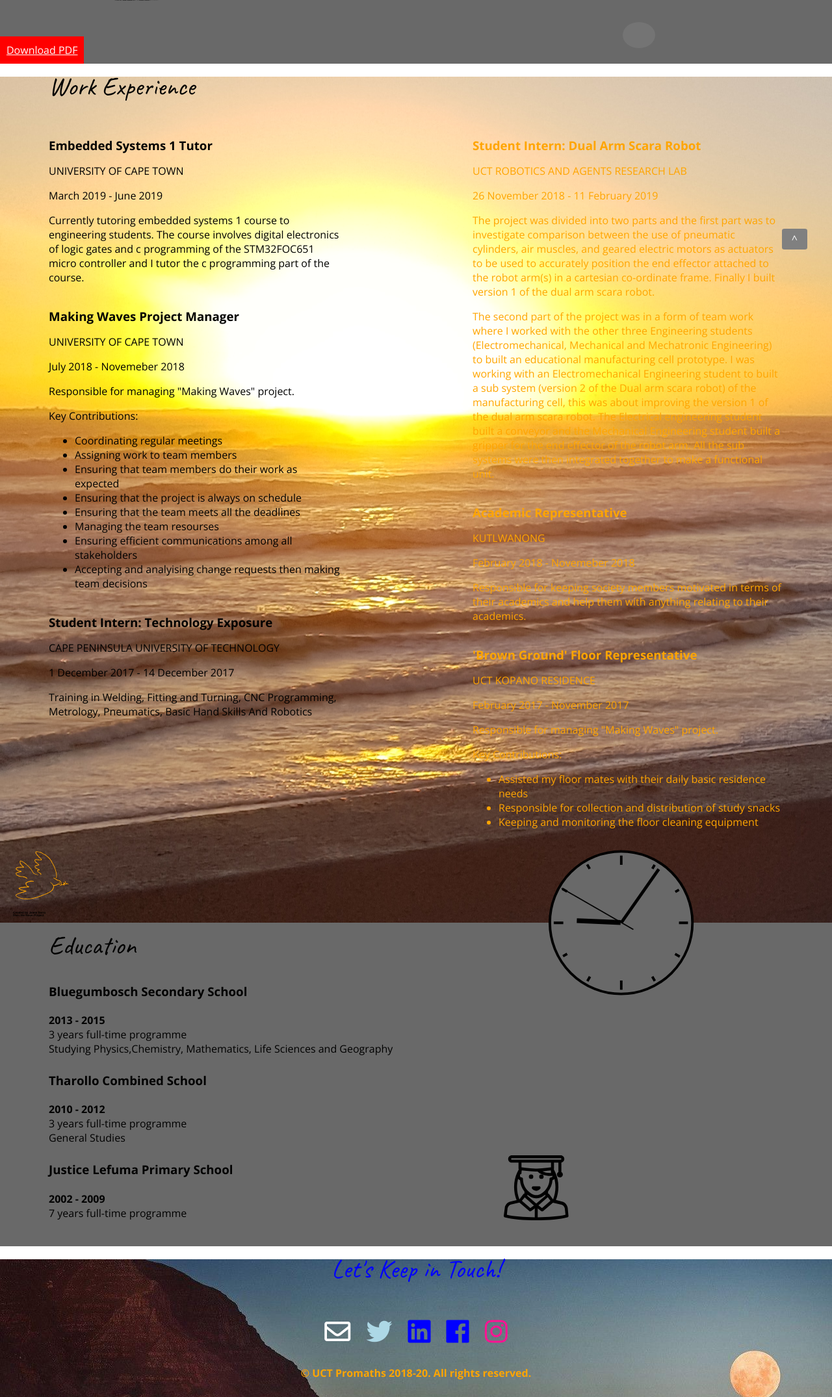
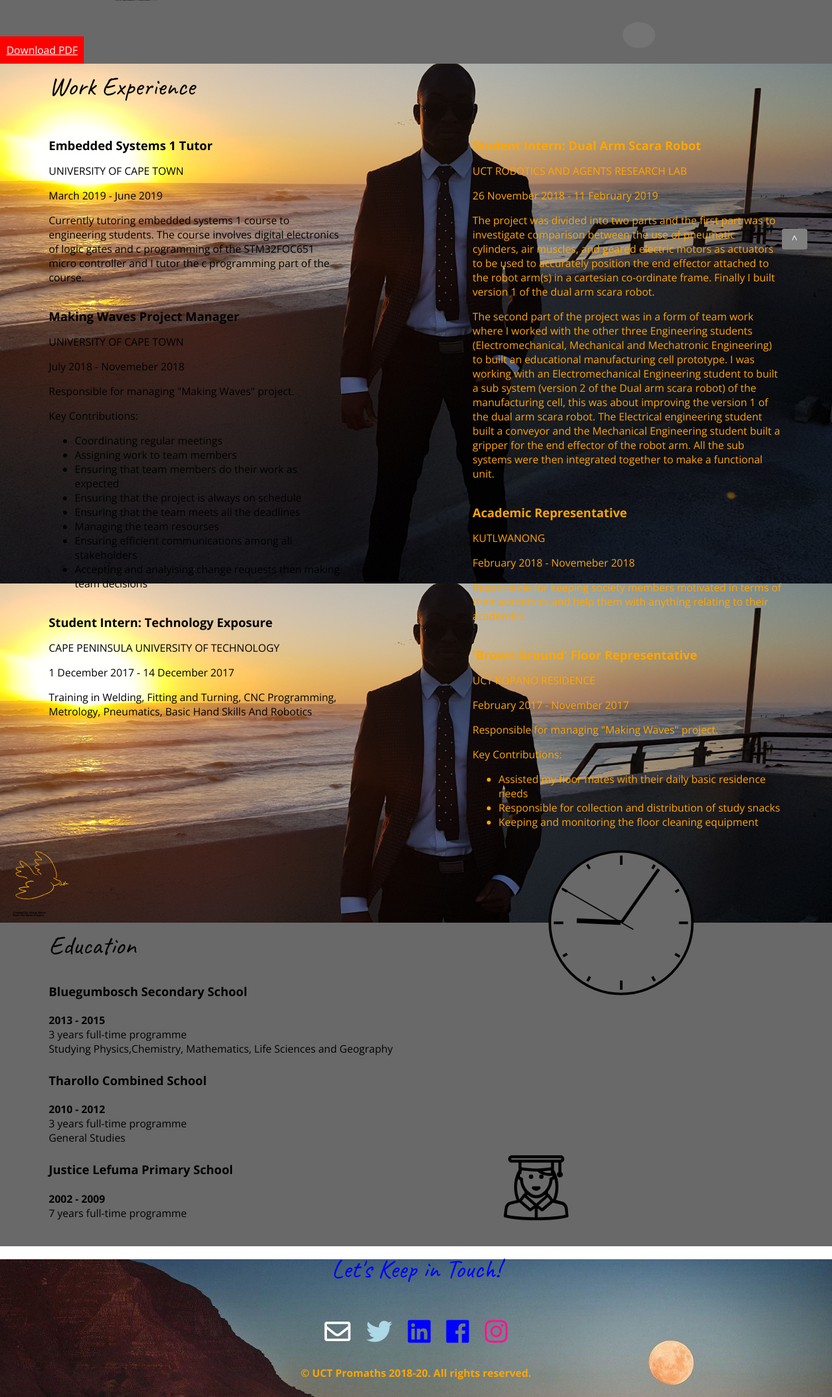
Before and after one commit to tlotlisojonas/tlotlisojonas.github.io, a PHP site: page / in a window 1280 px wide. Shown: the part 401-2551 px from the top of the page at 65% size. Run offline with PHP 8.4, Linux system fonts and the light colour scheme; some libraries are stand-ins or nearby versions; some web fonts are replaced.

Commit message:
background picture problem

```diff
--- a/styles.css
+++ b/styles.css
@@ -179,7 +179,7 @@ header p {
 ------------------*/
 footer{
     text-align: center;
-    background: url(cape-town-table-mountain%20night.jpg) no-repeat fixed 0px 20px;
+    background: url(cape-town-table-mountain%20night.jpg) no-repeat fixed 0px 20px /cover;
     color: blue;
 }
 
@@ -239,7 +239,7 @@ nav a:hover{
 --------------------*/
 .work{
 /*    background: #DCDCDC;*/
-    background: url(profile3.jpg) no-repeat fixed 0px 20px ;
+    background: url(profile3.jpg) no-repeat fixed 0px 20px /cover;
 }
 
 .work a{
```
